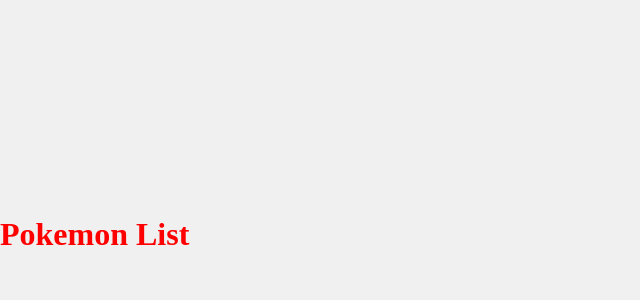
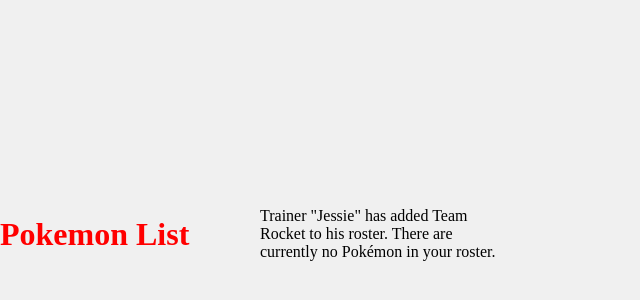
Before and after one commit to somrads/js-coding, a plain HTML site: page pokemon-app/index.html in a window 1280 px wide. Shown: the part 166-466 px from the top of the page, without its empty margins (0-640 px from the left). Drawn offline with Linux system fonts and the light colour scheme; no server answers.

Commit message:
Instantiate new class

```diff
--- a/pokemon-app/Team.js
+++ b/pokemon-app/Team.js
@@ -1,14 +1,20 @@
 class Team {
   constructor(teamname, trainer, roster) {
-    // Assign the passed values to class properties using 'this'
     this.teamname = teamname;
     this.trainer = trainer;
-    this.roster = roster || []; // Initialize roster as an empty array if not provided
+    this.roster = roster || [];
   }
 
   describe() {
-    // Use the class properties to generate the description
-    let text = `Trainer "${this.trainer}" has added ${this.teamname} to his roster. There are now ${this.roster.length} Pokémon(s) in your roster.`;
+    let text = `Trainer "${this.trainer}" has added ${this.teamname} to his roster.`;
+
+    if (this.roster.length > 0) {
+      const pokemonNames = [...this.roster].map((pokemon) => pokemon.name);
+      text += ` The Pokémon in your roster are: ${pokemonNames.join(", ")}.`;
+    } else {
+      text += " There are currently no Pokémon in your roster.";
+    }
+
     return text;
   }
 }
--- a/pokemon-app/index.html
+++ b/pokemon-app/index.html
@@ -10,7 +10,8 @@
 
 <body>
   <h1>Pokemon List</h1>
+  <div class="description"></div>
 </body>
-<script src="index.js"></script>
+<script type="module" src="index.js"></script>
 
 </html>
--- a/pokemon-app/index.js
+++ b/pokemon-app/index.js
@@ -1,12 +1,17 @@
+import Team from "./Team.js";
+
 // Wrap your code in the window.onload event to ensure it runs after the window has loaded
-window.onload = function() {
+window.onload = function () {
   async function fetchPokemonData() {
     // Create an AbortController and get its signal
     const controller = new AbortController();
     const signal = controller.signal;
 
     try {
-      const response = await fetch("https://pokeapi.co/api/v2/pokemon?limit=151", { signal });
+      const response = await fetch(
+        "https://pokeapi.co/api/v2/pokemon?limit=151",
+        { signal }
+      );
       const data = await response.json();
 
       // Assuming you want to display all Pokemon in your HTML
@@ -40,7 +45,8 @@
         for (const type of pokemonData.types) {
           const option = document.createElement("option");
           option.value = type.type.name;
-          option.textContent = type.type.name.charAt(0).toUpperCase() + type.type.name.slice(1);
+          option.textContent =
+            type.type.name.charAt(0).toUpperCase() + type.type.name.slice(1);
           typeDropdown.appendChild(option);
         }
 
@@ -60,13 +66,16 @@
       }
     } catch (error) {
       // Check if the error is due to the fetch being aborted
-      if (error.name === 'AbortError') {
-        console.log('Fetch aborted');
+      if (error.name === "AbortError") {
+        console.log("Fetch aborted");
       } else {
         console.error("Error fetching Pokemon data:", error);
       }
     }
   }
+  const myTeam = new Team("Team Rocket", "Jessie");
+  const descriptionDiv = document.querySelector(".description");
+  descriptionDiv.textContent = myTeam.describe();
 
   // Call the function to initiate the fetching process
   fetchPokemonData();
```
